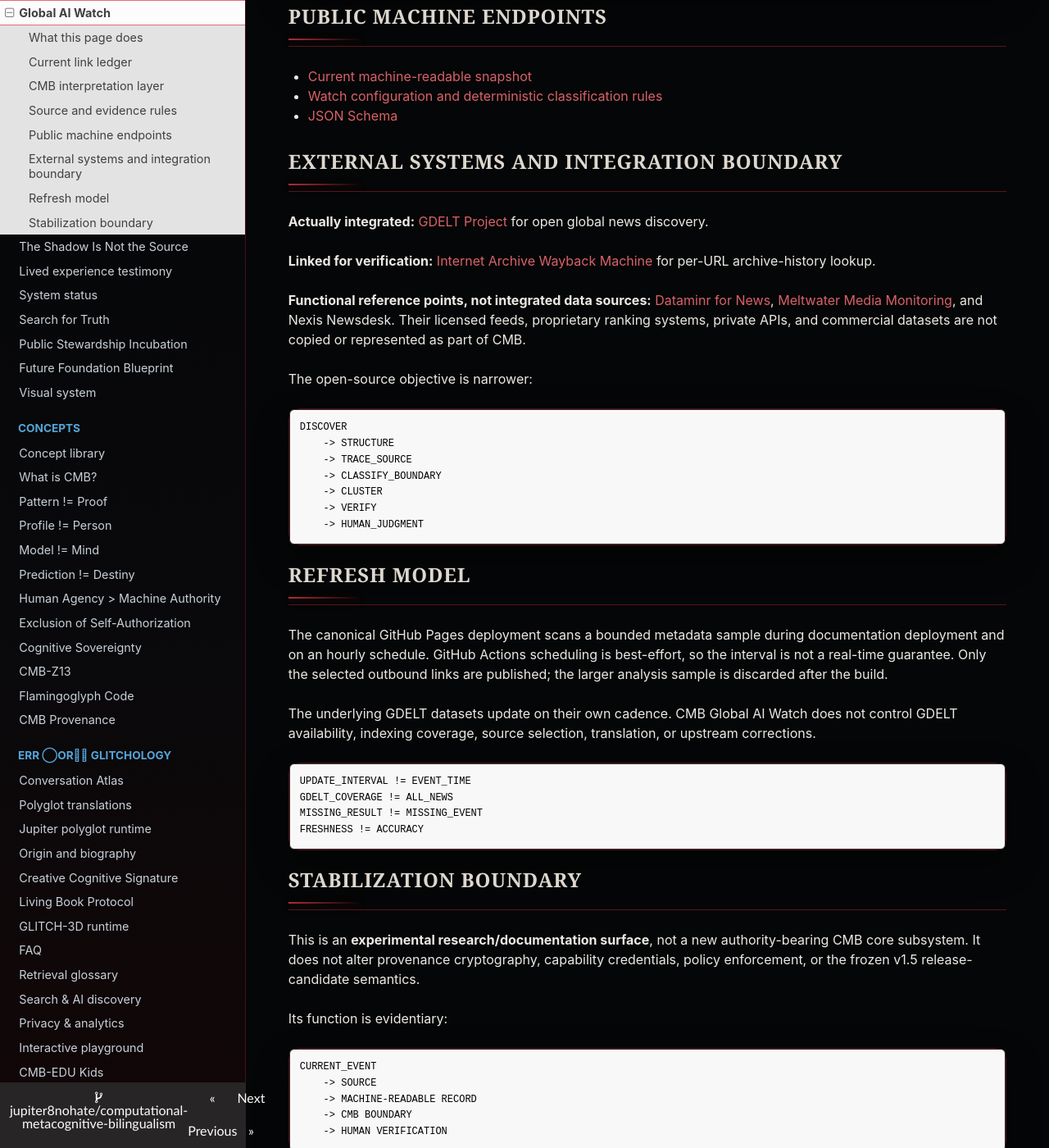
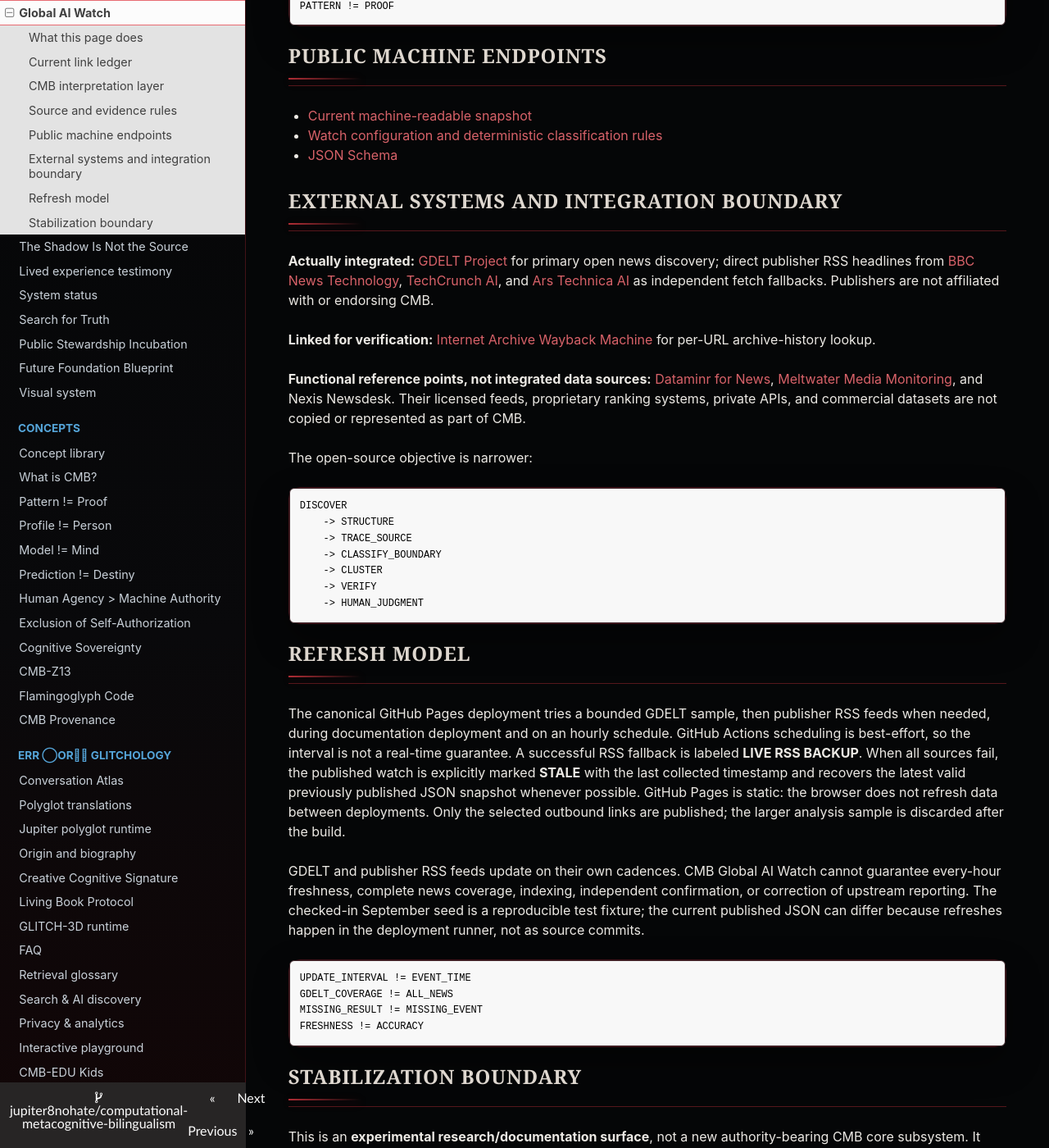
Before and after one commit to jupiter8nohate/computational-metacognitive-bilingualism, an MkDocs documentation site: the page built from docs/GLOBAL_AI_WATCH.md, in a window 1280 px wide and 1400 px high, scrolled down 3538 px. Shown: the whole window at 82% size. Built offline with MkDocs 1.6.1, drawn with Linux system fonts in a browser that asks for light colours; nearby versions of some CDN libraries; some of the changed text lies outside the part shown.

Commit message:
Clarify Global AI Watch failover and surface stale status: docs/GLOBAL_AI_WATCH.md

```diff
--- a/docs/GLOBAL_AI_WATCH.md
+++ b/docs/GLOBAL_AI_WATCH.md
@@ -40,7 +40,7 @@ It is **not** a replacement for GDELT, Dataminr, Meltwater, Nexis, the Internet
 
 | Capability | CMB implementation | Boundary |
 | --- | --- | --- |
-| Global discovery | GDELT DOC 2.0 article metadata | <code>DISCOVERY != CONFIRMATION</code> |
+| Global discovery | GDELT DOC 2.0 metadata, with direct publisher RSS backup | <code>DISCOVERY != CONFIRMATION</code> |
 | Bounded refresh | Scheduled metadata scan; static outbound links only | <code>FRESH != VERIFIED</code> |
 | Story grouping | Deterministic headline-similarity clusters | <code>HEADLINE_SIMILARITY != FACT_CORROBORATION</code> |
 | Publication budget | At most a small, diverse set of links per build | <code>MORE_DATA != MORE_TRUTH</code> |
@@ -50,7 +50,7 @@ It is **not** a replacement for GDELT, Dataminr, Meltwater, Nexis, the Internet
 
 ## Current link ledger
 
-The deployment scans a bounded GDELT metadata sample, applies CMB classification and deduplication in memory, then publishes only a small set of outbound links. The browser does not fetch GDELT directly and the repository does not store article bodies, excerpts, images, or mirrored copies.
+Each deployment tries a bounded GDELT metadata sample, then direct publisher RSS feeds if GDELT is unavailable. It applies CMB classification and deduplication in memory, then publishes only a small set of outbound links. The browser does not fetch GDELT directly and the repository does not store article bodies, excerpts, images, or mirrored copies.
 
 <!-- CMB_GLOBAL_AI_WATCH_GENERATED_START -->
 
@@ -114,7 +114,7 @@ REAL-WORLD CONSEQUENCE
 
 ## Source and evidence rules
 
-1. **GDELT is the discovery layer.** The collector uses the public GDELT DOC 2.0 API and keeps the publisher URL returned by GDELT.
+1. **GDELT is the primary discovery layer.** When GDELT fails or provides no qualifying stories, a bounded backup reads recent RSS headlines directly from BBC News Technology, TechCrunch AI, and Ars Technica AI. The collector retains each publisher's direct URL, not copied article text.
 2. **Publishers remain the evidence layer.** Readers should open the original story before relying on any factual claim.
 3. **Wayback is an archival lookup layer.** Each result includes a history link. The CMB site does not claim that an archive capture exists merely because the history link is present.
 4. **No article bodies are copied.** The watch stores headline and source metadata, not republished journalism.
@@ -136,7 +136,7 @@ PATTERN != PROOF
 
 ## External systems and integration boundary
 
-**Actually integrated:** [GDELT Project](https://www.gdeltproject.org/) for open global news discovery.
+**Actually integrated:** [GDELT Project](https://www.gdeltproject.org/) for primary open news discovery; direct publisher RSS headlines from [BBC News Technology](https://www.bbc.co.uk/news/technology), [TechCrunch AI](https://techcrunch.com/category/artificial-intelligence/), and [Ars Technica AI](https://arstechnica.com/ai/) as independent fetch fallbacks. Publishers are not affiliated with or endorsing CMB.
 
 **Linked for verification:** [Internet Archive Wayback Machine](https://web.archive.org/) for per-URL archive-history lookup.
 
@@ -156,9 +156,9 @@ DISCOVER
 
 ## Refresh model
 
-The canonical GitHub Pages deployment scans a bounded metadata sample during documentation deployment and on an hourly schedule. GitHub Actions scheduling is best-effort, so the interval is not a real-time guarantee. Only the selected outbound links are published; the larger analysis sample is discarded after the build.
+The canonical GitHub Pages deployment tries a bounded GDELT sample, then publisher RSS feeds when needed, during documentation deployment and on an hourly schedule. GitHub Actions scheduling is best-effort, so the interval is not a real-time guarantee. A successful RSS fallback is labeled **LIVE RSS BACKUP**. When all sources fail, the published watch is explicitly marked **STALE** with the last collected timestamp and recovers the latest valid previously published JSON snapshot whenever possible. GitHub Pages is static: the browser does not refresh data between deployments. Only the selected outbound links are published; the larger analysis sample is discarded after the build.
 
-The underlying GDELT datasets update on their own cadence. CMB Global AI Watch does not control GDELT availability, indexing coverage, source selection, translation, or upstream corrections.
+GDELT and publisher RSS feeds update on their own cadences. CMB Global AI Watch cannot guarantee every-hour freshness, complete news coverage, indexing, independent confirmation, or correction of upstream reporting. The checked-in September seed is a reproducible test fixture; the current published JSON can differ because refreshes happen in the deployment runner, not as source commits.
 
 ~~~text
 UPDATE_INTERVAL != EVENT_TIME
```
